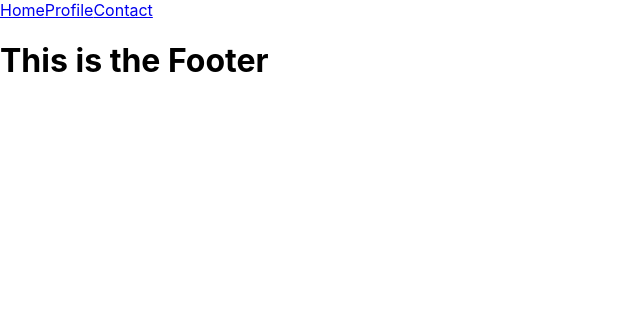
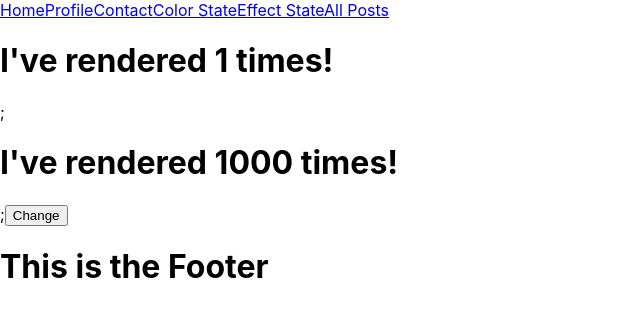
Before and after one commit to nnnabil/APWTB-react, a React (Create React App) app: page /effect in a window 1280 px wide. Shown: the top 316 px of the page, without its empty margins (0-640 px from the left). Built offline with nearby package versions, Linux system fonts and the light colour scheme.

Commit message:
state, effect, axios data fetch

```diff
--- a/package.json
+++ b/package.json
@@ -6,6 +6,7 @@
     "@testing-library/jest-dom": "^5.15.0",
     "@testing-library/react": "^11.2.7",
     "@testing-library/user-event": "^12.8.3",
+    "axios": "^0.24.0",
     "react": "^17.0.2",
     "react-dom": "^17.0.2",
     "react-router-dom": "^5.3.0",
--- /dev/null
+++ b/src/Components/AllPosts.js
@@ -0,0 +1,43 @@
+import React, {useState, useEffect} from "react";
+import axios from "axios";
+import Post from './Post';
+
+const AllPosts = ()=>{
+    const [posts, setPosts] = useState([]);
+
+    useEffect(()=>{
+        axios.get("https://jsonplaceholder.typicode.com/todos/")
+        .then(resp=>{
+            console.log(resp.data);
+            setPosts(resp.data);
+        }).catch(err=>{
+            console.log(err);
+        });
+    },[]);
+
+    return(
+        <div>
+            {/* <table>
+                <tr>
+                    <th>userId</th>
+                    <th>Title</th>
+                </tr>
+                    {posts.map(post=>(
+                <tr key={post.id}>
+                    <td >{post.userId}</td>
+                    <td >{post.title}</td>
+                </tr>
+                    ))}
+            </table> */}
+            {
+                posts.map(post=>(
+                    <Post userId={post.userId} title={post.title} key={post.id}></Post>
+                ))
+            }
+
+
+        </div>
+    )
+
+}
+export default AllPosts;
--- /dev/null
+++ b/src/Components/ColorState.js
@@ -0,0 +1,15 @@
+import React, { useState } from "react";
+
+const ColorState=()=>{
+    var [color, setColor] = useState("Red");
+
+    return(
+        <div>
+            <h1 style={{backgroundColor: color}}>My favorite color is {color}!</h1>
+            <button type="button" onClick={() => setColor("blue")} >Blue</button>
+            <button type="button" onClick={() => setColor("green")} >Green</button>
+            <button type="button" onClick={() => setColor("yellow")} >Yellow</button>
+        </div>
+    )
+}
+export default ColorState;
--- /dev/null
+++ b/src/Components/EffectHookCheck.js
@@ -0,0 +1,29 @@
+import React, {useState, useEffect} from "react";
+
+const EffectHookCheck =()=>{
+    const [count, setCount] = useState(0);
+    const [effect, setEffect] = useState(1000);
+
+    useEffect(() => {
+      setTimeout(() => {
+        setCount((count) => count + 1);
+      }, 3000);
+    },[effect]);
+
+    const change=()=>{
+        setEffect(effect+1);
+    }
+
+    return(
+        <div>
+            <h1>I've rendered {count} times!</h1>;
+            <h1>I've rendered {effect} times!</h1>;
+            <button onClick={change}>Change</button>
+
+        </div>
+
+    )
+
+
+}
+export default EffectHookCheck;
--- a/src/Components/Head.js
+++ b/src/Components/Head.js
@@ -6,6 +6,9 @@ const Head = () => {
             <Link to="/">Home</Link>
             <Link to="/profile">Profile</Link>
             <Link to="/contact">Contact</Link>
+            <Link to="/color">Color State</Link>
+            <Link to="/effect">Effect State</Link>
+            <Link to="/posts">All Posts</Link>
 
         </div>
     )
--- /dev/null
+++ b/src/Components/Post.js
@@ -0,0 +1,21 @@
+import React from "react";
+
+const Post = (props)=>{
+
+    const PostStyle={
+        backgroundColor: "#7badd1",
+        color:"#fff",
+        padding: "10px",
+    }
+
+    return (
+            <div style={PostStyle}>
+                <span>{props.userId}</span>
+                <span>{props.title}</span>
+            </div>
+
+
+    )
+
+}
+export default Post;
--- a/src/index.js
+++ b/src/index.js
@@ -10,6 +10,9 @@ import Foot from "./Components/Foot";
 import Head from './Components/Head';
 import {BrowserRouter as Router, Route, Switch} from 'react-router-dom'
 import ProductDetail from './Components/ProductDetail';
+import ColorState from './Components/ColorState';
+import EffectHookCheck from './Components/EffectHookCheck';
+import AllPosts from './Components/AllPosts';
 
 ReactDOM.render(
   <React.StrictMode>
@@ -28,6 +31,15 @@ ReactDOM.render(
         <Route exact path="/product/:id">
           <ProductDetail/>
         </Route>
+        <Route exact path="/color">
+          <ColorState/>
+        </Route>
+        <Route exact path="/effect">
+          <EffectHookCheck/>
+        </Route>
+        <Route exact path="/posts">
+          <AllPosts/>
+        </Route>
 
       </Switch>
       <Foot/>
```
Also changed, not shown: 1 other file (tests, documents, lock files or other folders).
